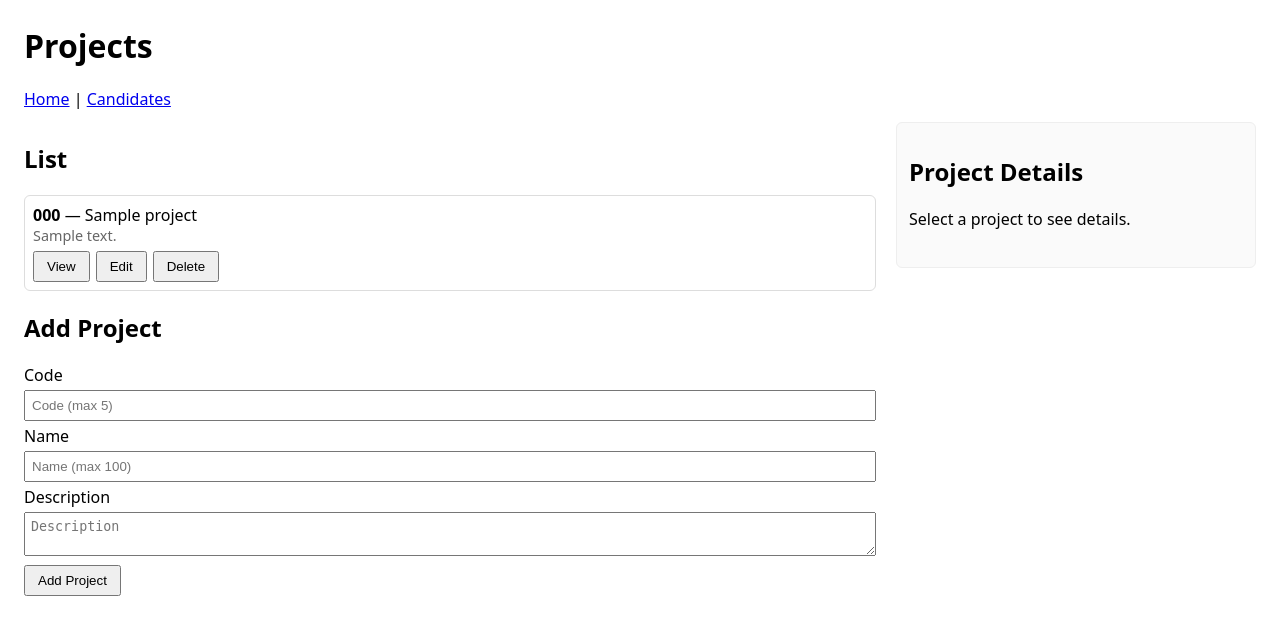
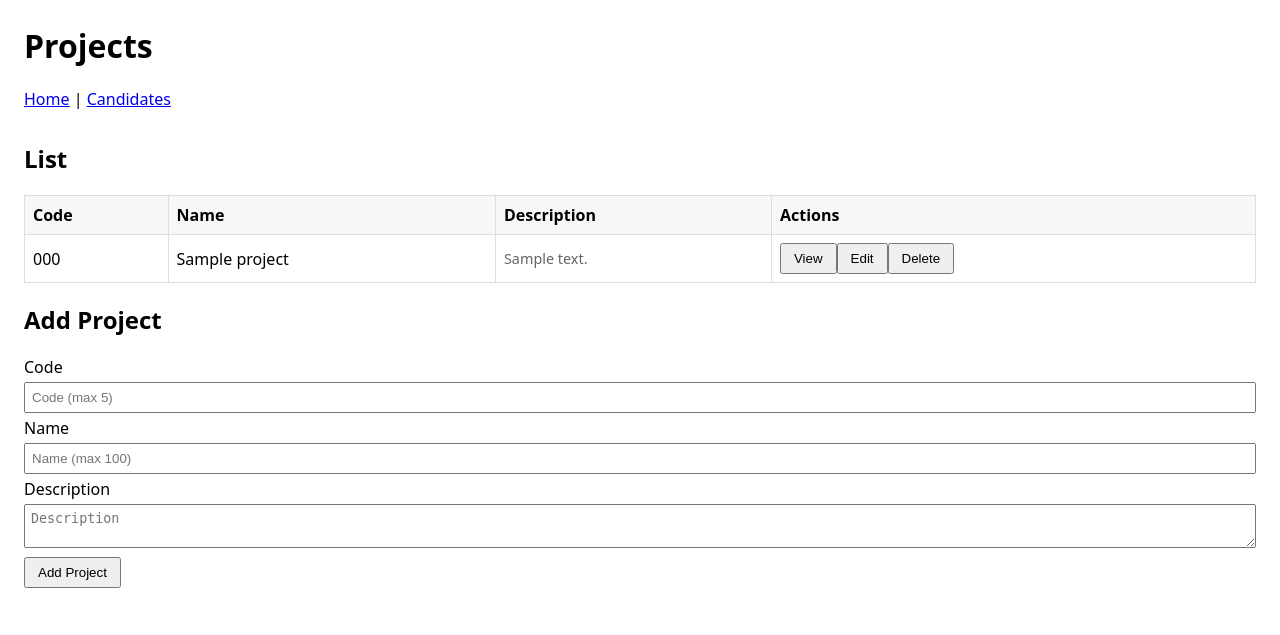
Before and after one commit to danut10/dmx, a FastAPI app: page /projects in a window 1280 px wide. Shown: the top 635 px of the page. Run offline with FastAPI, Linux system fonts and the light colour scheme; tables that the repository leaves empty hold one stand-in row (values such as "Sample post").

Commit message:
UI: Convert lists to HTML tables and remove right-side detail panel

```diff
--- a/app/static/app.js
+++ b/app/static/app.js
@@ -20,15 +20,16 @@ function showToast(msg, type=''){
 }
 
 async function refreshProjects() {
-  const list = document.getElementById('project-list');
+  const tbody = document.getElementById('project-list');
   try {
     const projects = await fetchJSON('/api/projects/');
-    list.innerHTML = '';
+    tbody.innerHTML = '';
     projects.forEach(p => {
-      const d = document.createElement('div'); d.className = 'item';
-      const header = document.createElement('div'); header.innerHTML = `<strong>${p.code}</strong> — ${p.name}`;
-      const descr = document.createElement('div'); descr.className = 'muted'; descr.textContent = p.descr || '';
-      const actions = document.createElement('div'); actions.className = 'actions';
+      const tr = document.createElement('tr');
+      const tdCode = document.createElement('td'); tdCode.textContent = p.code;
+      const tdName = document.createElement('td'); tdName.textContent = p.name;
+      const tdDescr = document.createElement('td'); tdDescr.className = 'muted'; tdDescr.textContent = p.descr || '';
+      const tdActions = document.createElement('td'); tdActions.className = 'actions';
       const view = document.createElement('button'); view.textContent = 'View';
       view.onclick = () => { window.location.href = '/project/view/' + p.id; };
       const edit = document.createElement('button'); edit.textContent = 'Edit';
@@ -39,17 +40,15 @@ async function refreshProjects() {
         try {
           await fetchJSON('/api/projects/' + p.id, { method: 'DELETE' });
           showToast('Project deleted');
-          const detail = document.getElementById('project-detail-content');
-          if(detail && detail.dataset && +detail.dataset.id === p.id) detail.innerHTML = 'Select a project to see details.';
           await refreshProjects();
         } catch (err) { showToast('Delete failed: ' + err.message, 'error'); }
       };
-      actions.appendChild(view); actions.appendChild(edit); actions.appendChild(del);
-      d.appendChild(header); d.appendChild(descr); d.appendChild(actions);
-      list.appendChild(d);
+      tdActions.appendChild(view); tdActions.appendChild(edit); tdActions.appendChild(del);
+      tr.appendChild(tdCode); tr.appendChild(tdName); tr.appendChild(tdDescr); tr.appendChild(tdActions);
+      tbody.appendChild(tr);
     });
   } catch (err) {
-    list.textContent = 'Error: ' + err.message;
+    tbody.innerHTML = `<tr><td colspan="4">Error: ${err.message}</td></tr>`;
   }
 }
 
@@ -77,58 +76,20 @@ async function initProjects() {
 }
 
 async function showProjectDetails(id, editable=false){
-  const dst = document.getElementById('project-detail-content');
-  try{
-    const p = await fetchJSON('/api/projects/' + id);
-    dst.dataset.id = p.id;
-    if(!editable){
-      dst.innerHTML = `<div><strong>${p.code}</strong> — ${p.name}</div><div class="muted">${p.descr || ''}</div>`;
-      const editBtn = document.createElement('button'); editBtn.textContent = 'Edit'; editBtn.onclick = () => showProjectDetails(id, true);
-      const close = document.createElement('button'); close.textContent = 'Close'; close.onclick = () => { dst.innerHTML = 'Select a project to see details.'; delete dst.dataset.id; };
-      dst.appendChild(editBtn); dst.appendChild(close);
-    } else {
-      dst.innerHTML = '';
-      const form = document.createElement('form');
-      const codeIn = document.createElement('input'); codeIn.value = p.code; codeIn.maxLength = 5; codeIn.required = true;
-      const nameIn = document.createElement('input'); nameIn.value = p.name; nameIn.maxLength = 100; nameIn.required = true;
-      const descrIn = document.createElement('textarea'); descrIn.value = p.descr || '';
-      const save = document.createElement('button'); save.textContent = 'Save';
-      const cancel = document.createElement('button'); cancel.textContent = 'Cancel';
-      cancel.type = 'button'; cancel.onclick = () => showProjectDetails(id, false);
-      form.appendChild(document.createTextNode('Code:')); form.appendChild(codeIn);
-      form.appendChild(document.createElement('br'));
-      form.appendChild(document.createTextNode('Name:')); form.appendChild(nameIn);
-      form.appendChild(document.createElement('br'));
-      form.appendChild(document.createTextNode('Description:')); form.appendChild(descrIn);
-      form.appendChild(document.createElement('br'));
-      form.appendChild(save); form.appendChild(cancel);
-      form.onsubmit = async (e) => {
-        e.preventDefault();
-        if (!codeIn.value.trim() || !nameIn.value.trim()) return showToast('Code and name required', 'error');
-        try{
-          save.disabled = true;
-          await fetchJSON('/api/projects/' + id, { method: 'PUT', headers: { 'Content-Type': 'application/json' }, body: JSON.stringify({ code: codeIn.value.trim(), name: nameIn.value.trim() }) });
-          showToast('Project updated');
-          await refreshProjects();
-          showProjectDetails(id, false);
-        } catch (err){ showToast('Update failed: ' + err.message, 'error'); }
-        finally{ save.disabled = false; }
-      };
-      dst.appendChild(form);
-    }
-  } catch (err){ showToast('Load failed: ' + err.message, 'error'); }
+  // Detail panel removed — navigation to separate pages is used instead.
 }
 
 // Candidates
 async function refreshCandidates() {
-  const list = document.getElementById('candidate-list');
+  const tbody = document.getElementById('candidate-list');
   try {
     const items = await fetchJSON('/api/candidates/');
-    list.innerHTML = '';
+    tbody.innerHTML = '';
     items.forEach(p => {
-      const d = document.createElement('div'); d.className = 'item';
-      const header = document.createElement('div'); header.innerHTML = `<strong>${p.id}</strong> — ${p.name}`;
-      const actions = document.createElement('div'); actions.className = 'actions';
+      const tr = document.createElement('tr');
+      const tdId = document.createElement('td'); tdId.textContent = p.id;
+      const tdName = document.createElement('td'); tdName.textContent = p.name;
+      const tdActions = document.createElement('td'); tdActions.className = 'actions';
       const view = document.createElement('button'); view.textContent = 'View'; view.onclick = () => { window.location.href = '/candidate/view/' + p.id; };
       const edit = document.createElement('button'); edit.textContent = 'Edit'; edit.onclick = () => { window.location.href = '/candidate/edit/' + p.id; };
       const del = document.createElement('button'); del.textContent = 'Delete';
@@ -137,16 +98,15 @@ async function refreshCandidates() {
         try{
           await fetchJSON('/api/candidates/' + p.id, { method: 'DELETE' });
           showToast('Candidate deleted');
-          const detail = document.getElementById('candidate-detail-content');
-          if(detail && detail.dataset && +detail.dataset.id === p.id) detail.innerHTML = 'Select a candidate to see details.';
           await refreshCandidates();
         } catch (err){ showToast('Delete failed: ' + err.message, 'error'); }
       };
-      actions.appendChild(view); actions.appendChild(edit); actions.appendChild(del);
-      d.appendChild(header); d.appendChild(actions); list.appendChild(d);
+      tdActions.appendChild(view); tdActions.appendChild(edit); tdActions.appendChild(del);
+      tr.appendChild(tdId); tr.appendChild(tdName); tr.appendChild(tdActions);
+      tbody.appendChild(tr);
     });
   } catch (err) {
-    list.textContent = 'Error: ' + err.message;
+    tbody.innerHTML = `<tr><td colspan="3">Error: ${err.message}</td></tr>`;
   }
 }
 
@@ -166,28 +126,7 @@ async function initCandidates() {
 }
 
 async function showCandidateDetails(id, editable=false){
-  const dst = document.getElementById('candidate-detail-content');
-  try{
-    const p = await fetchJSON('/api/candidates/' + id);
-    dst.dataset.id = p.id;
-    if(!editable){
-      dst.innerHTML = `<div><strong>${p.id}</strong> — ${p.name}</div>`;
-      const editBtn = document.createElement('button'); editBtn.textContent = 'Edit'; editBtn.onclick = () => showCandidateDetails(id, true);
-      const close = document.createElement('button'); close.textContent = 'Close'; close.onclick = () => { dst.innerHTML = 'Select a candidate to see details.'; delete dst.dataset.id; };
-      dst.appendChild(editBtn); dst.appendChild(close);
-    } else {
-      dst.innerHTML = '';
-      const form = document.createElement('form');
-      const nameIn = document.createElement('input'); nameIn.value = p.name; nameIn.maxLength = 100; nameIn.required = true;
-      const save = document.createElement('button'); save.textContent = 'Save';
-      const cancel = document.createElement('button'); cancel.textContent = 'Cancel'; cancel.type = 'button'; cancel.onclick = () => showCandidateDetails(id, false);
-      form.appendChild(document.createTextNode('Name:')); form.appendChild(nameIn);
-      form.appendChild(document.createElement('br'));
-      form.appendChild(save); form.appendChild(cancel);
-      form.onsubmit = async (e) => { e.preventDefault(); if (!nameIn.value.trim()) return showToast('Name required', 'error'); try{ save.disabled = true; await fetchJSON('/api/candidates/' + id, { method: 'PUT', headers: { 'Content-Type': 'application/json' }, body: JSON.stringify({ name: nameIn.value.trim() }) }); showToast('Candidate updated'); await refreshCandidates(); showCandidateDetails(id, false); } catch(err){ showToast('Update failed: ' + err.message, 'error'); } finally{ save.disabled = false; } };
-      dst.appendChild(form);
-    }
-  } catch (err){ showToast('Load failed: ' + err.message, 'error'); }
+  // Detail panel removed — navigation to separate pages is used instead.
 }
 
 window.initProjects = initProjects;
--- a/app/static/style.css
+++ b/app/static/style.css
@@ -1,11 +1,15 @@
-.body, body { font-family: system-ui, Arial, sans-serif; margin: 24px; }
+body { font-family: system-ui, Arial, sans-serif; margin: 24px; }
 nav { margin-bottom: 12px; }
 input, textarea { padding: 6px; margin: 4px 0; width: 100%; box-sizing: border-box; }
 button { padding: 6px 12px; }
-.grid { display: grid; grid-template-columns: 1fr 360px; gap: 20px; align-items: start; }
+.grid { display: grid; grid-template-columns: 1fr; gap: 20px; align-items: start; }
 .item { border: 1px solid #ddd; padding: 8px; margin: 6px 0; border-radius: 6px; background: #fff; }
 .item .actions { margin-top: 6px; display: flex; gap: 6px; }
-.detail { border: 1px solid #eee; padding: 12px; border-radius: 6px; background:#fafafa; min-height: 120px; }
+.detail { display: none; }
+/* Table styles for lists */
+.list-table { width: 100%; border-collapse: collapse; margin-bottom: 12px; }
+.list-table th, .list-table td { border: 1px solid #ddd; padding: 8px; text-align: left; vertical-align: middle; }
+.list-table th { background: #f7f7f7; }
 .toast { position: fixed; right: 20px; bottom: 20px; background: rgba(0,0,0,0.85); color: #fff; padding: 10px 14px; border-radius: 6px; box-shadow: 0 4px 12px rgba(0,0,0,0.15); }
 .muted { color: #666; font-size: 0.9em; }
 .actions button { cursor: pointer; }
```
Also changed, not shown: app/templates/candidates.html (+7 -5 lines), app/templates/projects.html (+7 -5 lines).
